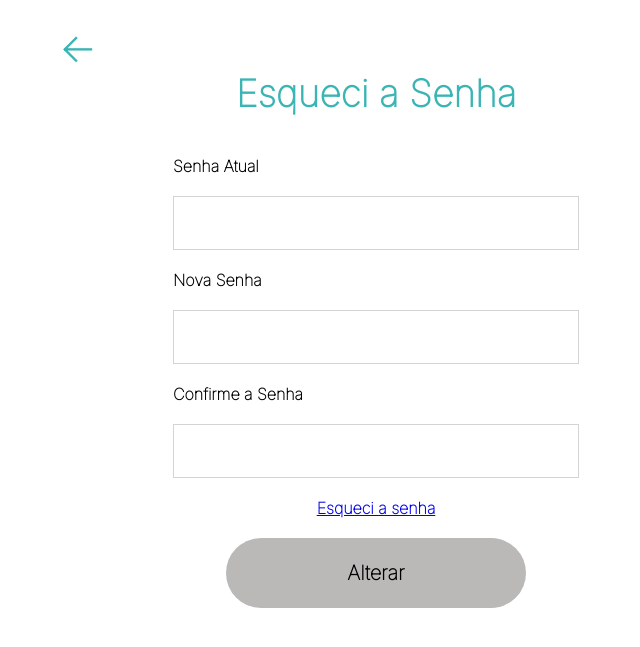
After one commit to Vagner-Filho/progweb-podcast, a PHP site: the page made by src/view/change-pwd.php in a window 1280 px wide. The commit adds this page. Shown: the top 647 px of the page, without its empty margins (264-904 px from the left). Run offline with PHP 8.4, Linux system fonts and the light colour scheme; the template is opened without the code that fills it, so the values that code supplies are empty.

Commit message:
editar infos e senhas como caminho

```diff
--- /dev/null
+++ b/src/view/change-pwd.php
@@ -0,0 +1,130 @@
+<!DOCTYPE html>
+<html lang="en">
+<head>
+    <meta charset="UTF-8">
+    <meta http-equiv="X-UA-Compatible" content="IE=edge">
+    <meta name="viewport" content="width=device-width, initial-scale=1.0">
+    <link href="https://fonts.googleapis.com/css2?family=Inter:wght@100&display=swap" rel="stylesheet">
+    <title>Trocar Senha</title>
+</head>
+<body>
+    <section>
+        <form name='alterar' id="form" method="POST">
+            <header>
+                <h1 class='margin'>
+                    <a class='voltar' href='/account'><-</a>
+                </h1>
+                <div class='nome'>
+                     Esqueci a Senha
+                </div>
+            </header>
+            <div class='senhaAtual'>
+                <label for="senhaAtual">Senha Atual</label><br>
+                <input type="password" id="actualPwd" name="actualPwd">
+            </div>
+            <br>
+            <div class='novaSenha'>
+                <label for="novaSenha">Nova Senha</label><br>
+                <input type="password" id="newPwd" name="newPwd">
+            </div>
+            <br>
+            <div class='confirmarSenha'>
+                <label for="confirmarSenha">Confirme a Senha</label><br>
+                <input type="password" id="confirmPwd" name="confirmPwd">
+            </div>
+            <br>
+            <a href='/forgetPassword' class="novaSenha">Esqueci a senha</u></a>
+            <button id='alterar' class="completarAlteracao" type="submit">Alterar</button>
+        </form>
+    </section>
+</body>
+</html>
+<style>
+    body, form {
+        display: flex;
+        flex-direction: column;
+        justify-content: center;
+        align-items: center;
+        font-family: 'Inter', sans-serif;
+        font-weight: bolder;
+    }
+
+
+
+    .margin {
+        margin-top:-30px;
+        margin-left:-200px;
+    }
+
+    .voltar {
+        text-decoration: none;
+        color: #3BB4B4;
+        font-size: 2.33rem;
+        margin-left: 5%;
+    }
+
+    .nome {
+        margin-top:-50px;
+    }
+
+
+    header {
+        color: #3BB4B4;
+        font-size: 2.33rem;
+        padding-top: 30px;
+        padding-bottom: 40px;
+    }
+
+    input {
+        text-indent: 10px;
+        outline: none;
+        height: 50px;
+        width: 400px;
+        margin-top: 20px;
+        font-size: 20px;
+        border: 1px solid;
+        border-color: rgb(214, 211, 211);
+        margin-bottom: 0px;
+    }
+
+    input:focus-within {
+    border: 2px solid  #3BB4B4 !important;
+    }
+
+    .completarAlteracao {
+        font-family: 'Inter', sans-serif;
+        font-weight: bolder;
+        font-size: 20px;
+        background-color: rgb(187, 184, 184);
+        height: 70px;
+        width: 300px;
+        border-radius: 50px;
+        border: 0px;
+        cursor: pointer;
+        margin-top: 20px;
+    }
+
+    @media (max-width: 655px) {
+
+        .voltar {
+            margin-left: 100px;
+        }
+    }
+</style>
+<script type="text/javascript">
+
+    var botaoAlterar = document.getElementById('alterar')
+    const form = document.querySelector('#form')
+
+    //ISSO CANCELA O FORMULARIO PARA MUDAR DE PAGINA
+    //Só coloquei aqui pra conseguir navegar entre as páginas, quando
+    //a gente colocar as verificações e o banco de dados é só mudar aqui
+    form.addEventListener('submit', event => {
+        event.preventDefault()
+    })
+
+    botaoAlterar.addEventListener('click', function(){
+        window.location.href = "/account"
+    })
+
+</script>
--- a/src/view/login.php
+++ b/src/view/login.php
@@ -30,7 +30,7 @@
                     <img id='img2' class='img2' src="src/rss/img/eye-slash-solid.svg" >
                 </button><br>
             </div>
-            <a href='/login' class="novaSenha">Esqueci a senha</u></a>
+            <a href='/forgetPassword' class="novaSenha">Esqueci a senha</u></a>
             <br />
             <button id='entrar' class="completarLogin" type="submit">Entrar</button>
         </form>
--- a/src/view/main-channel.php
+++ b/src/view/main-channel.php
@@ -221,7 +221,7 @@ $episodios = Episodio::getEpisodios($usuario->__get('id'));
     }
 
     /*function naoRedirecionar() {
-        event.preventDefault();
+        event.preventDefault();git
     }*/
 </script>
 <style>
```
Also changed, not shown: index.php (+15 -0 lines), src/controller/LoginController.php (+25 -0 lines), src/view/account.php (+9 -2 lines), src/view/change-profile.php (added, +141 -0 lines), src/view/forget-pwd.php (added, +121 -0 lines).
